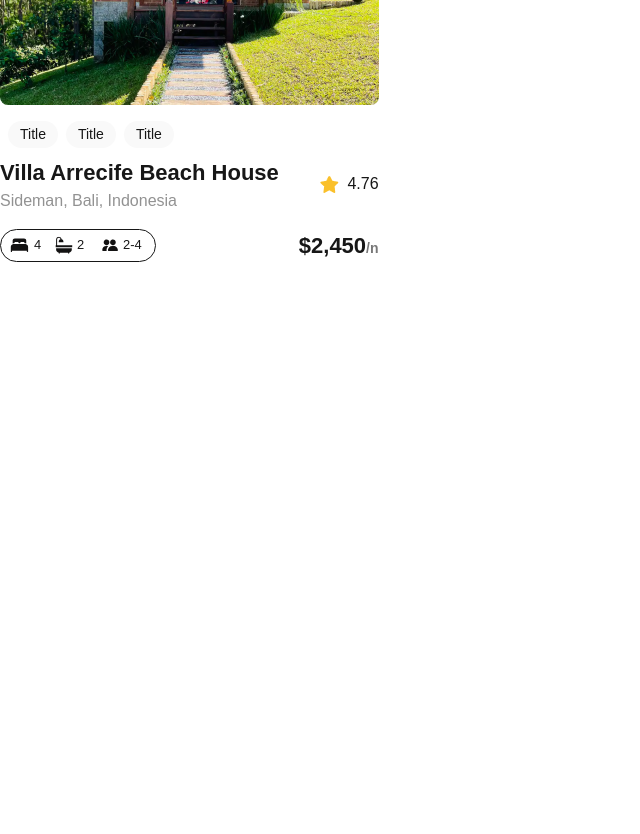
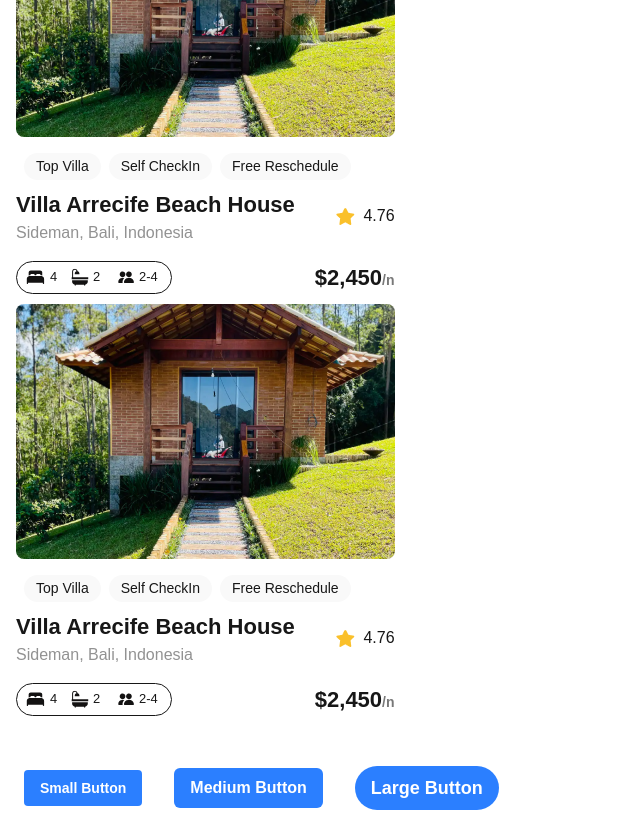
Before and after one commit to joelmutiso/alx-project-0x00-setup, a Next.js app in the folder alx-project-0x00/: page /landing in a window 1280 px wide. Shown: the part 600-1434 px from the top of the page, without its empty margins (0-640 px from the left). Before the commit the page ends 872 px from the top, so only its background shows below. Built offline with nearby package versions, Linux system fonts and the light colour scheme.

Commit message:
create reusable Button component with sizing and shape variants

```diff
--- /dev/null
+++ b/alx-project-0x00/components/Button.tsx
@@ -0,0 +1,11 @@
+import { ButtonProps } from "@/interfaces";
+
+const Button: React.FC<ButtonProps> = ({ title, styles }) => {
+  return (
+    <button className={`bg-blue-500 hover:bg-blue-700 text-white font-bold py-2 px-4 m-2 transition duration-300 ${styles}`}>
+      {title}
+    </button>
+  );
+};
+
+export default Button;
--- a/alx-project-0x00/components/Pill.tsx
+++ b/alx-project-0x00/components/Pill.tsx
@@ -1,7 +1,9 @@
-const Pill: React.FC = () => {
+import { PillProps } from "@/interfaces";
+
+const Pill: React.FC<PillProps> = ({ title }) => {
   return (
     <div className=" flex justify-center  items-center bg-[#F9F9F9] px-3 w-auto h-[27px] rounded-full">
-      <p className=" text-sm ">Title</p>
+      <p className=" text-sm ">{title}</p>
     </div>
   )
 }
--- a/alx-project-0x00/pages/landing.tsx
+++ b/alx-project-0x00/pages/landing.tsx
@@ -1,11 +1,28 @@
 import Card from "@/components/Card"
+import Button from "@/components/Button";
 
 const Landing: React.FC =  () => {
   return (
-    <div>
-      <h1 className=" text-xl font-extralight">Landing Page</h1>
-      <Card /> <Card />
+    <div className="p-4">
+      <h1 className="text-xl font-extralight mb-4">Landing Page</h1>
+
+      <div className="mb-8">
+        <Card /> <Card /> <Card />
+      </div>
+
+      {/* New Button Instances */}
+      <div className="flex gap-4 items-center">
+        {/* Small - Rounded Small */}
+        <Button title="Small Button" styles="text-sm rounded-sm" />
+
+        {/* Medium - Rounded Medium */}
+        <Button title="Medium Button" styles="text-base rounded-md" />
+
+        {/* Large - Rounded Full */}
+        <Button title="Large Button" styles="text-lg rounded-full" />
+      </div>
     </div>
   )
 }
+
 export default Landing;
```
Also changed, not shown: alx-project-0x00/interfaces/index.ts (+8 -0 lines).
